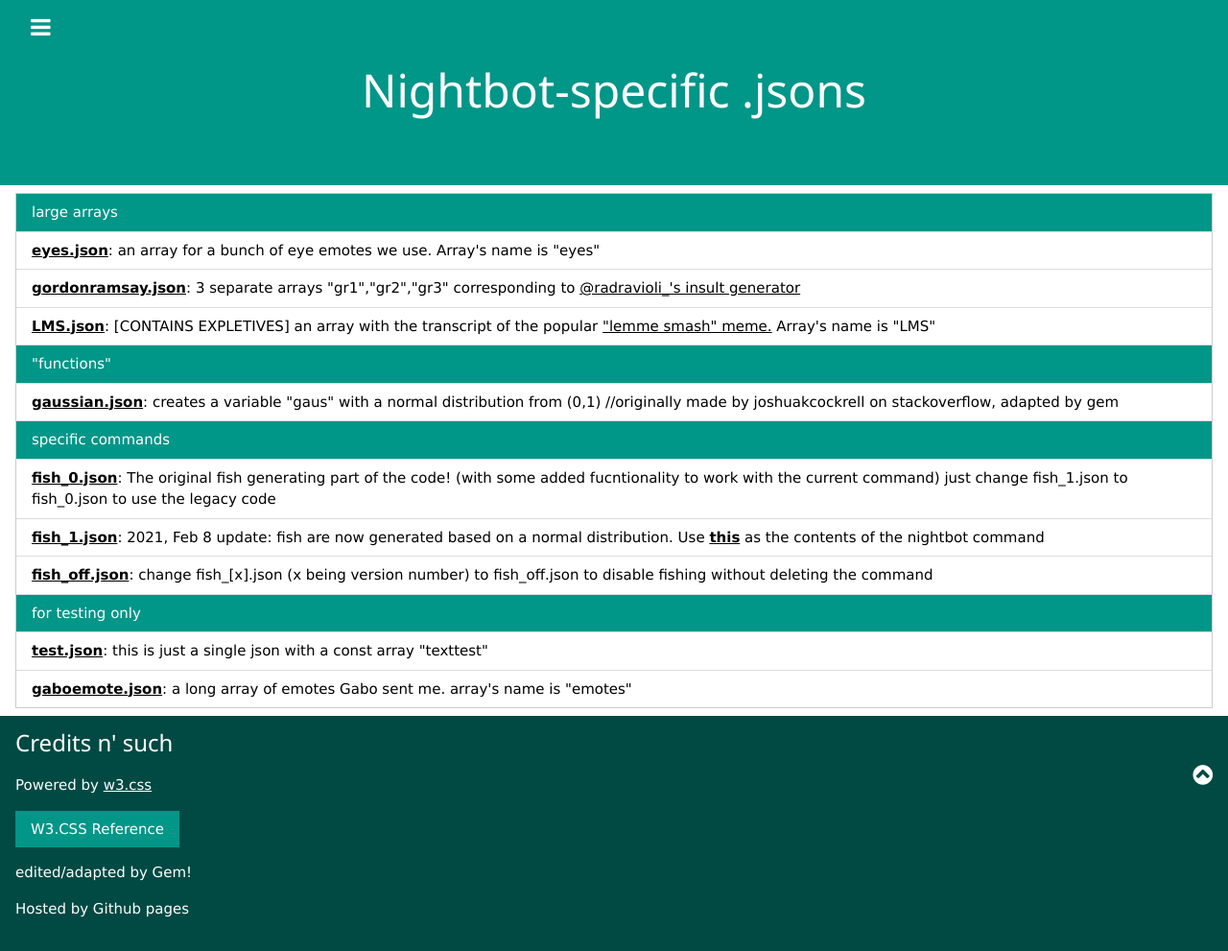
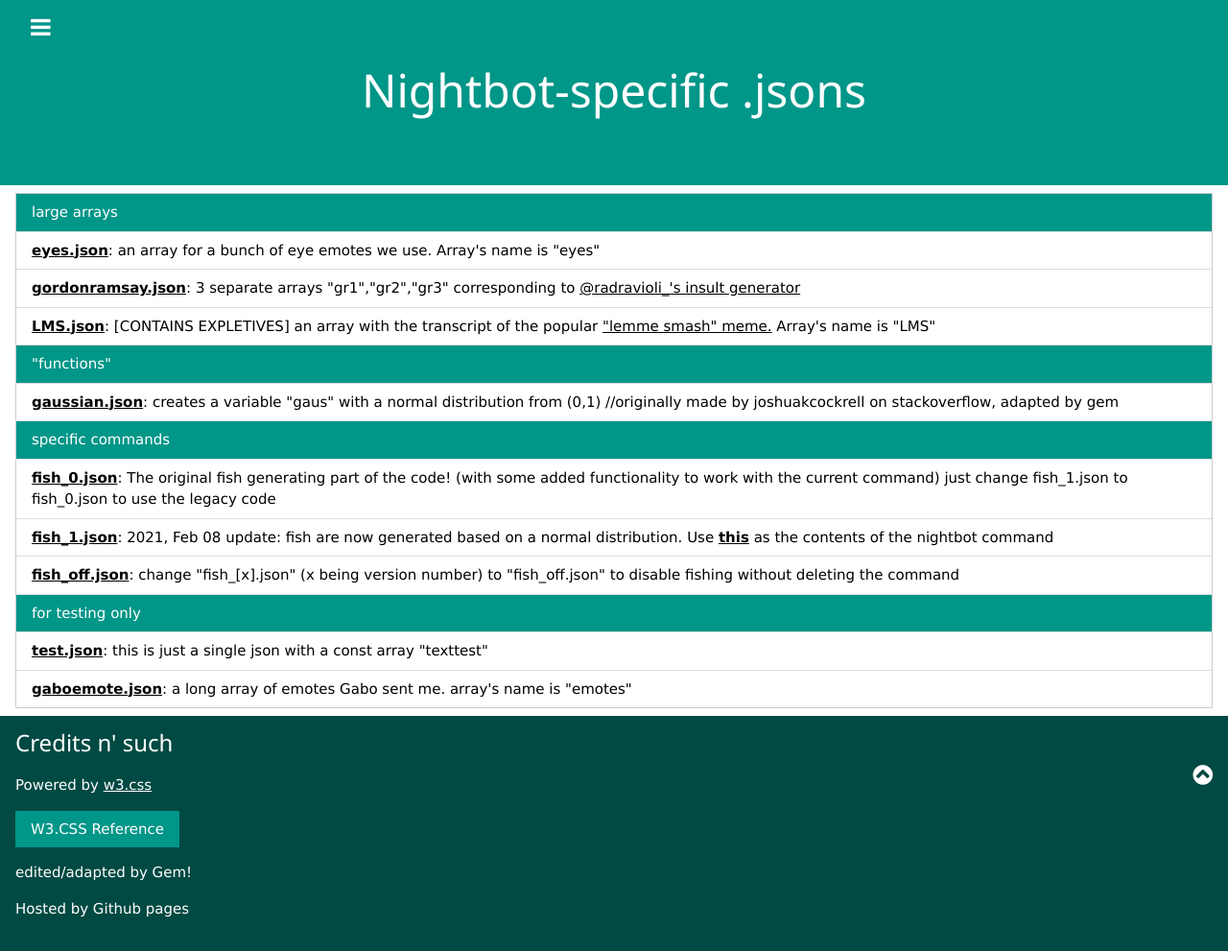
Before and after one commit to thesecretmaster/pentagonitestudios, a Jekyll site: the page nightbot.html, which Jekyll copies as it is, in a window 1280 px wide. Shown: the whole page at 96% size. Built offline with Jekyll 4.4.1, drawn with Linux system fonts in a browser that asks for light colours; some web fonts are replaced.

Commit message:
typo fix

```diff
--- a/nightbot.html
+++ b/nightbot.html
@@ -97,9 +97,9 @@
 <li class="w3-theme">"functions"</li>
 <li><a href="nb/gaussian.json" target="_blank"><b>gaussian.json</b></a>: creates a variable "gaus" with a normal distribution from (0,1) //originally made by joshuakcockrell on stackoverflow, adapted by gem</li>
 <li class="w3-theme">specific commands</li>
-<li><a href="nb/fish_0.json" target="_blank"><b>fish_0.json</b></a>: The original fish generating part of the code! (with some added fucntionality to work with the current command) just change fish_1.json to fish_0.json to use the legacy code</li>
-<li><a href="nb/fish_1.json" target="_blank"><b>fish_1.json</b></a>: 2021, Feb 8 update: fish are now generated based on a normal distribution. Use <a href="nb/fishcommand.txt" target="_blank"><b>this</b></a> as the contents of the nightbot command</li>
-<li><a href="nb/fish_off.json" target="_blank"><b>fish_off.json</b></a>: change fish_[x].json (x being version number) to fish_off.json to disable fishing without deleting the command</li>
+<li><a href="nb/fish_0.json" target="_blank"><b>fish_0.json</b></a>: The original fish generating part of the code! (with some added functionality to work with the current command) just change fish_1.json to fish_0.json to use the legacy code</li>
+<li><a href="nb/fish_1.json" target="_blank"><b>fish_1.json</b></a>: 2021, Feb 08 update: fish are now generated based on a normal distribution. Use <a href="nb/fishcommand.txt" target="_blank"><b>this</b></a> as the contents of the nightbot command</li>
+<li><a href="nb/fish_off.json" target="_blank"><b>fish_off.json</b></a>: change "fish_[x].json" (x being version number) to "fish_off.json" to disable fishing without deleting the command</li>
 <li class="w3-theme">for testing only</li>
 <li><a href="nb/test.json" target="_blank"><b>test.json</b></a>: this is just a single json with a const array "texttest"</li>
 <li><a href="nb/gaboemote.json" target="_blank"><b>gaboemote.json</b></a>: a long array of emotes Gabo sent me. array's name is "emotes"</li>
```
